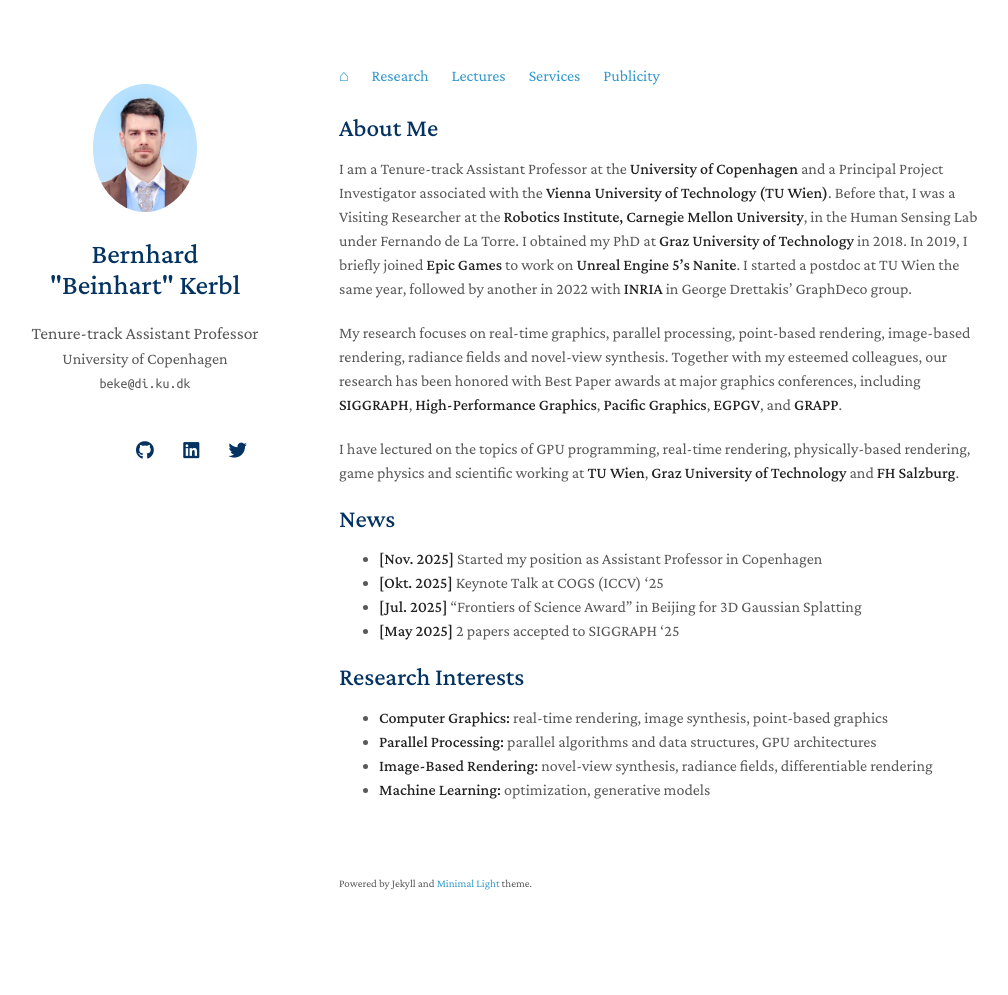
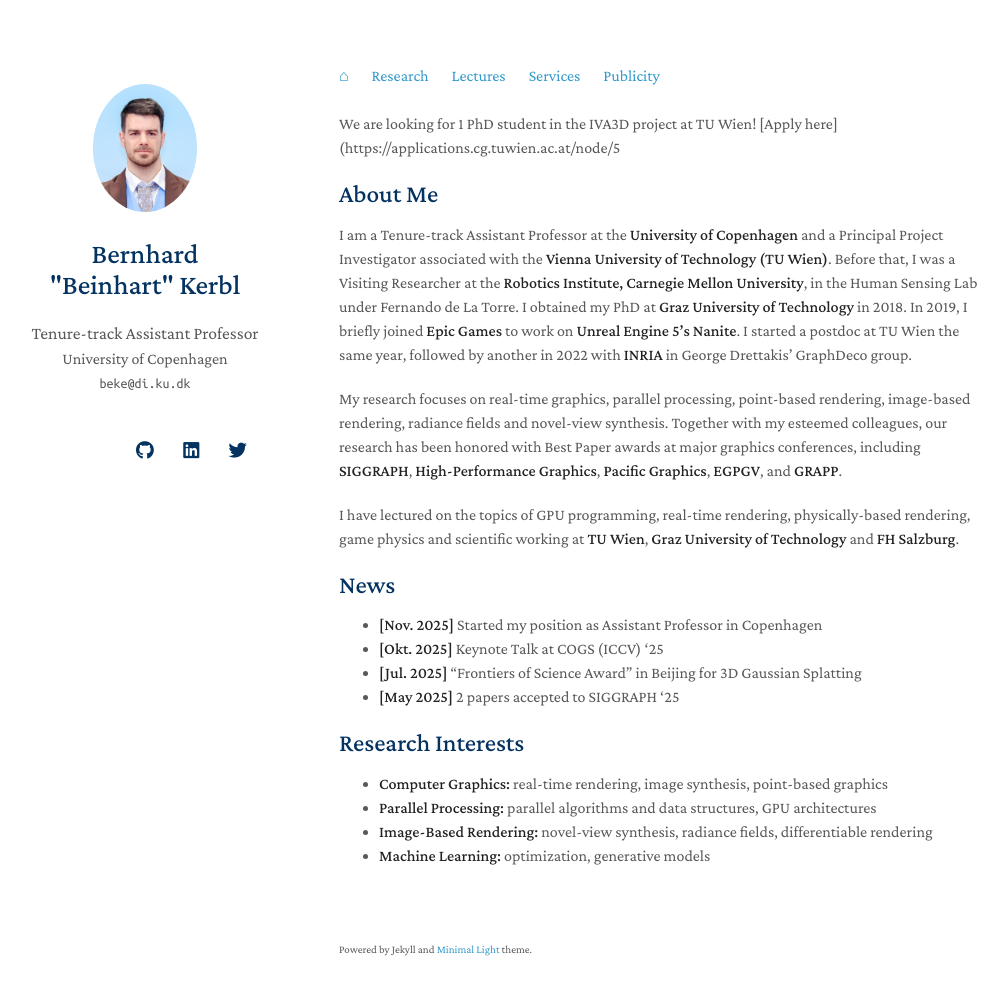
Before and after one commit to Snosixtyboo/snosixtyboo.github.io, a Jekyll site: the page built from index.md, in a window 1280 px wide and 1030 px high. Shown: the top 995 px of the window, without its empty margins (131-1139 px from the left). Built offline with Jekyll 4.4.1, drawn with Linux system fonts in a browser that asks for light colours; nearby versions of some CDN libraries; a style sheet for code colours, icons or effects is not loaded; our own code applies the rules of GitHub Pages for plain Markdown files.

Commit message:
Position

```diff
--- a/index.md
+++ b/index.md
@@ -1,6 +1,8 @@
 ---
 layout: homepage
 ---
+
+We are looking for 1 PhD student in the IVA3D project at TU Wien! [Apply here](https://applications.cg.tuwien.ac.at/node/5
 
 ## About Me
 
```
